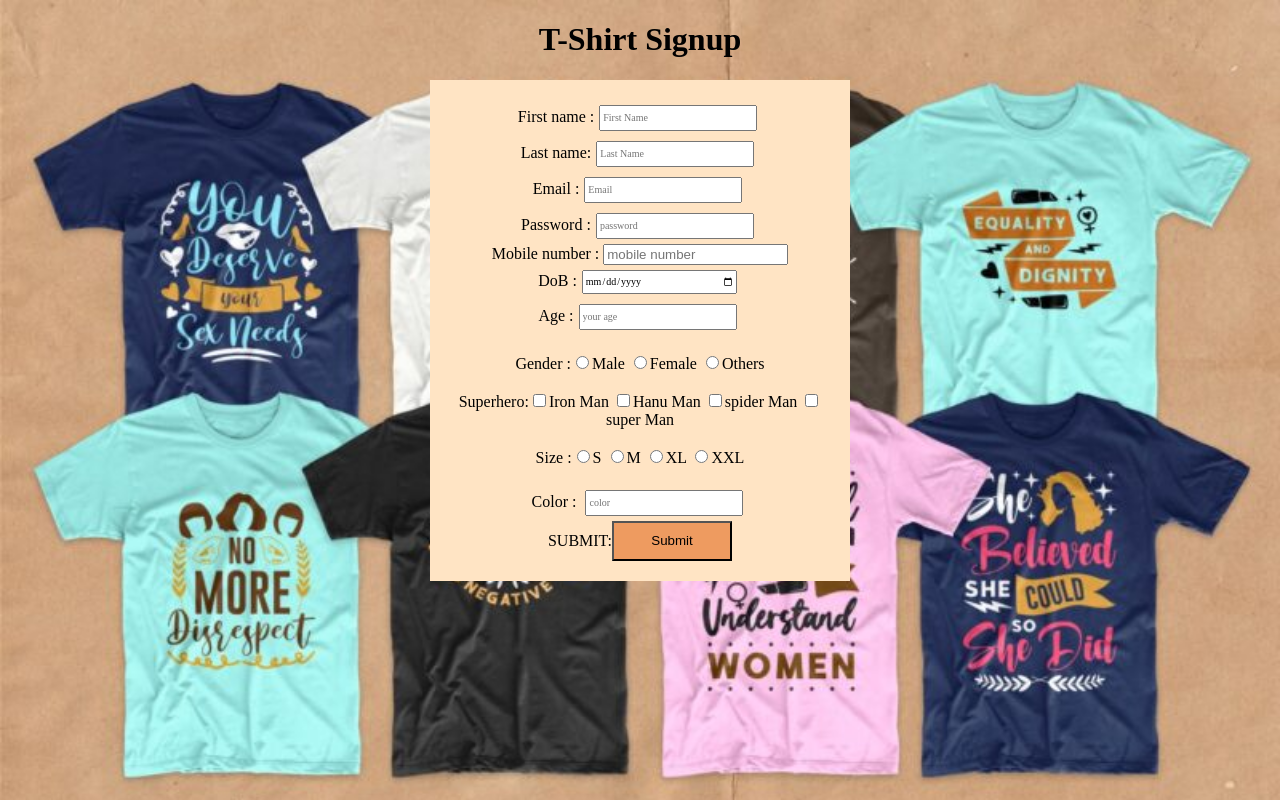
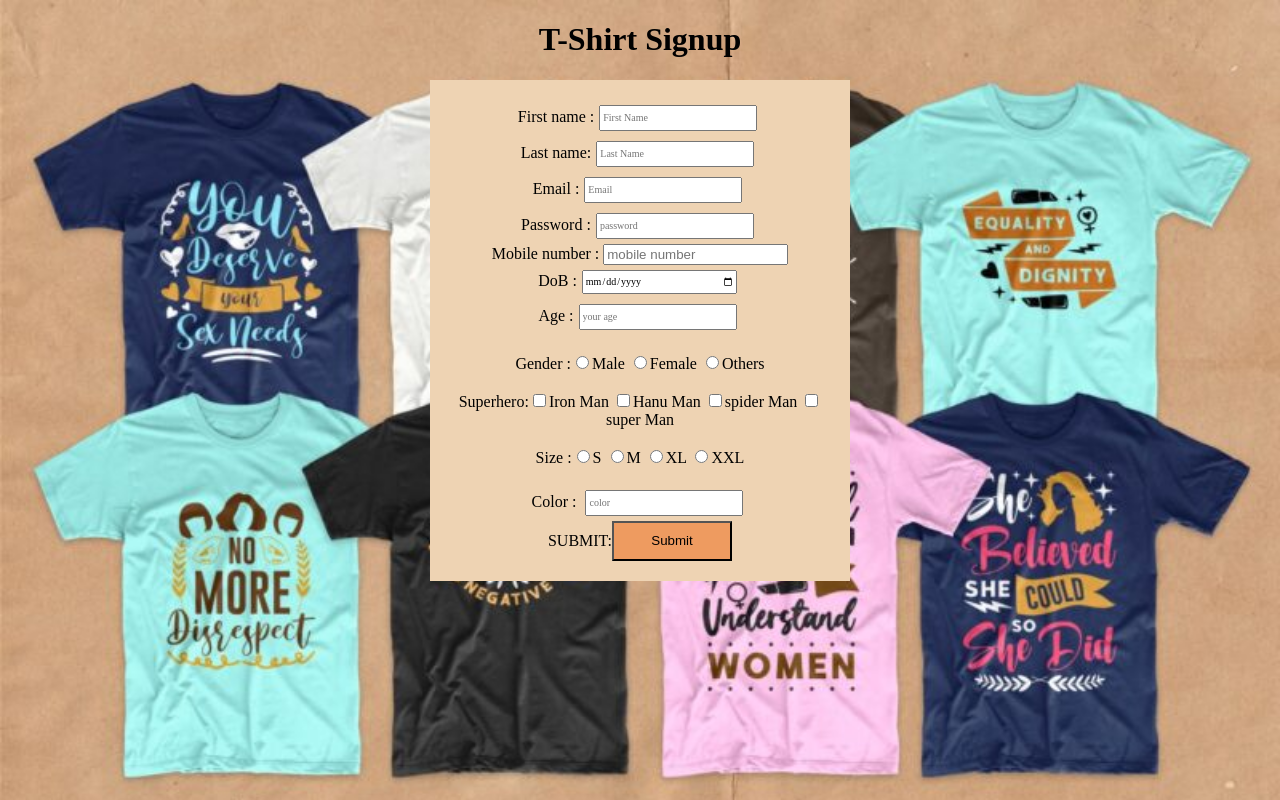
Before and after one commit to Nehasree08/FSD, a plain HTML site: page index.html in a window 1280 px wide. Drawn offline with Linux system fonts and the light colour scheme.

Commit message:
Update index.html

```diff
--- a/index.html
+++ b/index.html
@@ -11,7 +11,7 @@
         }
         form{
             width:380px;
-            background-color: bisque;
+            background-color: rgb(238, 211, 179);
             text-align: center;
             padding:20px;
 
```
